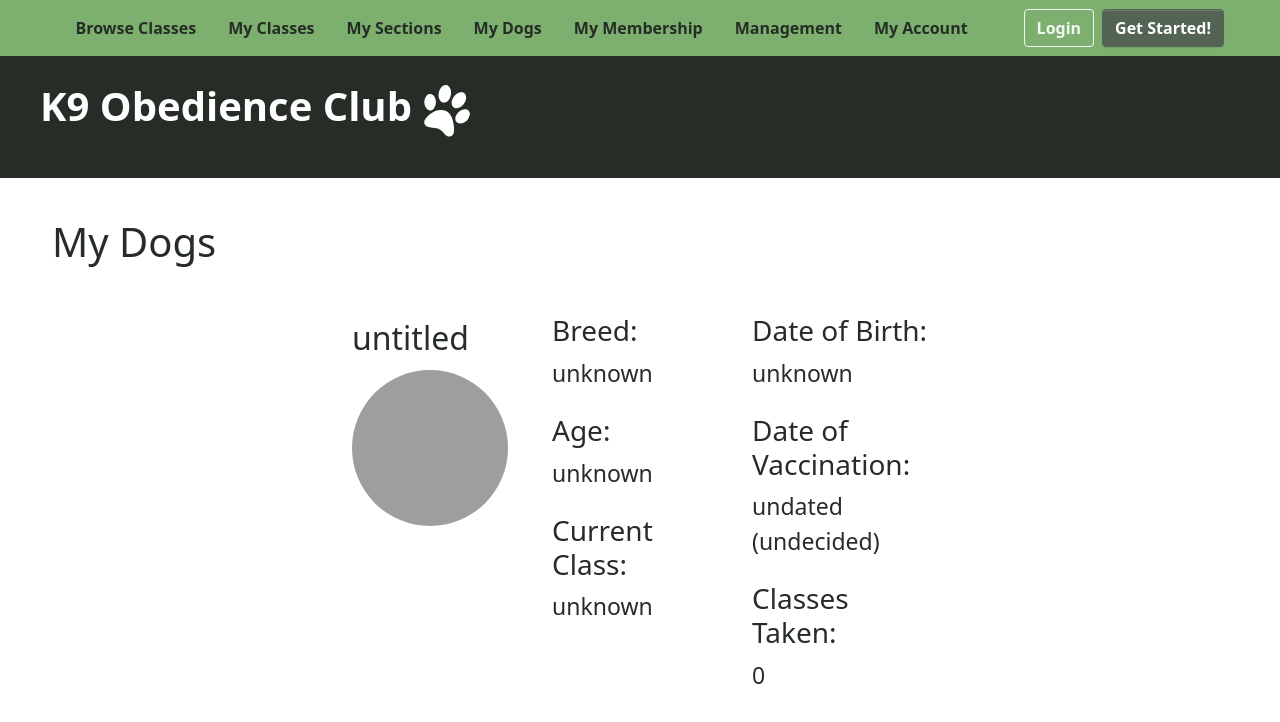
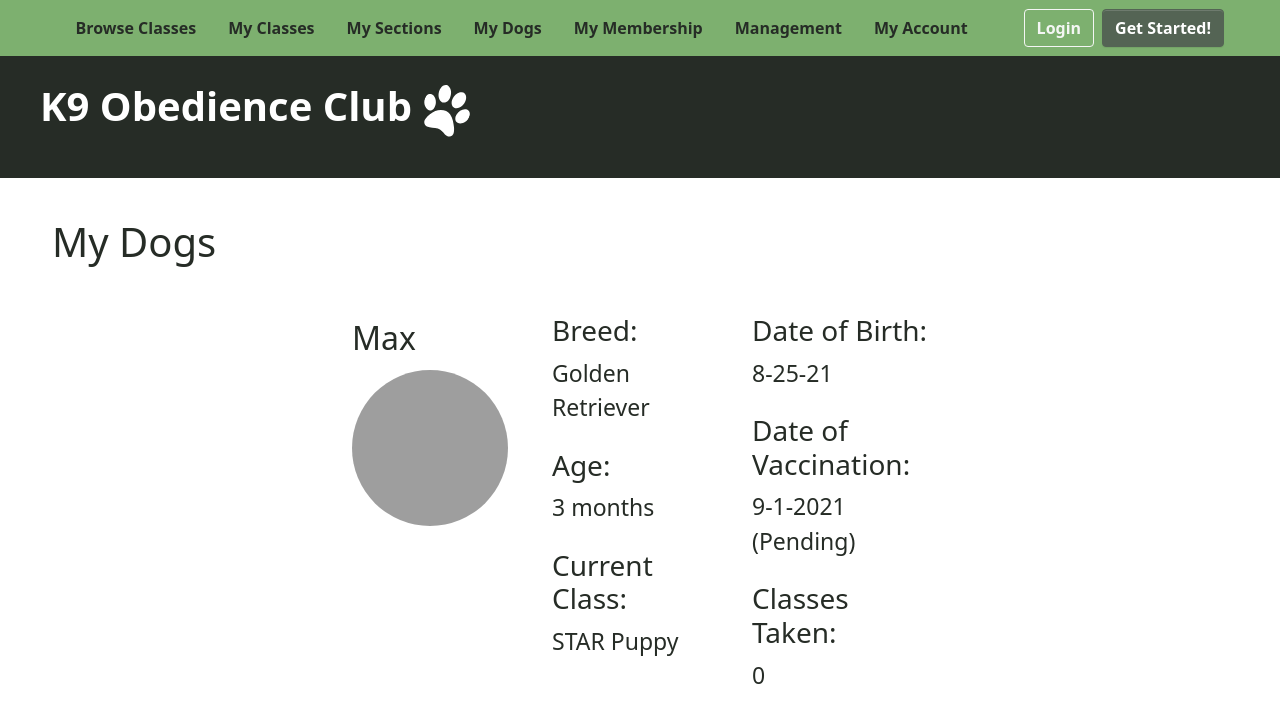
Before and after one commit to K9ObedienceClubJax/K9OCRS, a React (Create React App) app in the folder src/K9OCRS/ClientApp/: page /Account/MyDogs/1 in a window 1280 px wide. Shown: the top 722 px of the page. Built offline with nearby package versions, Linux system fonts and the light colour scheme; grey boxes are pictures that could not be loaded.

Commit message:
SBIGNIT-65-Used dummy data for dog details

```diff
--- a/src/K9OCRS/ClientApp/src/pages/DogDetails/index.js
+++ b/src/K9OCRS/ClientApp/src/pages/DogDetails/index.js
@@ -5,13 +5,13 @@ import '../DogDetails/style.scss'
 import PageHeader from '../../shared/components/PageHeader'
 
 const dogDetails = ({
-    dogName = "untitled",
-    breed = 'unknown',
-    dateOfBirth = 'unknown',
-    age = 'unknown',
-    vaccineDate = 'undated',
-    vaccineApproval = 'undecided',
-    currentClass = 'unknown',
+    dogName = "Max",
+    breed = 'Golden Retriever',
+    dateOfBirth = '8-25-21',
+    age = '3 months',
+    vaccineDate = '9-1-2021',
+    vaccineApproval = 'Pending',
+    currentClass = 'STAR Puppy',
     classesTaken = []
     })  => {
     return (
```
